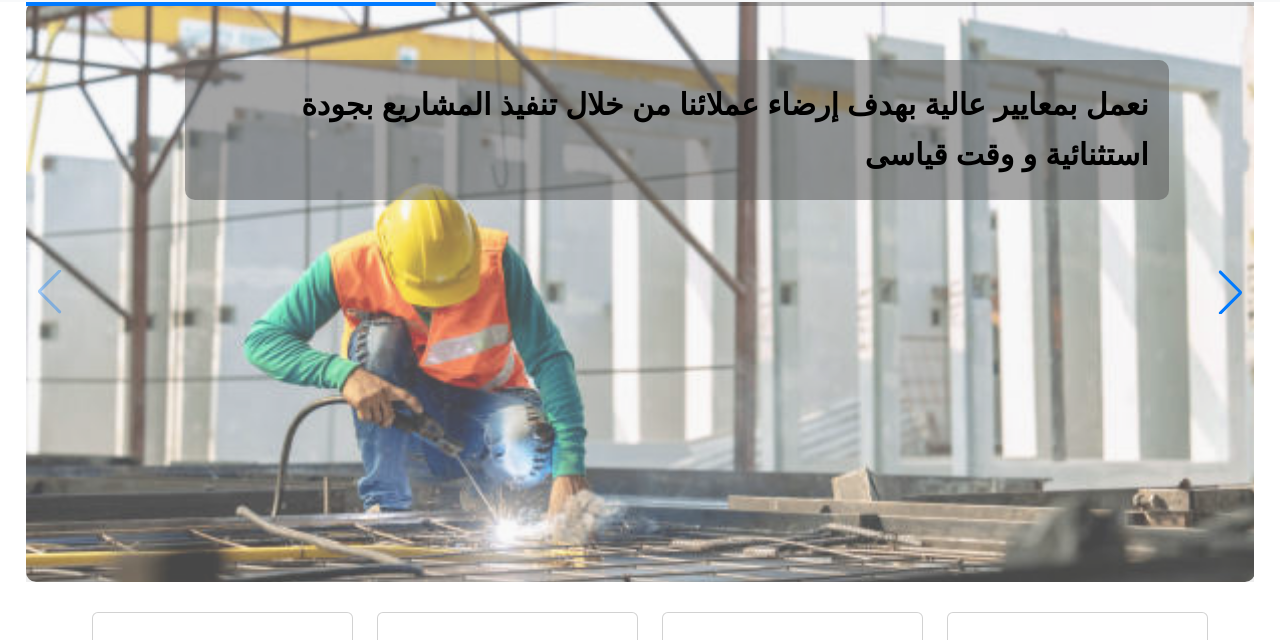
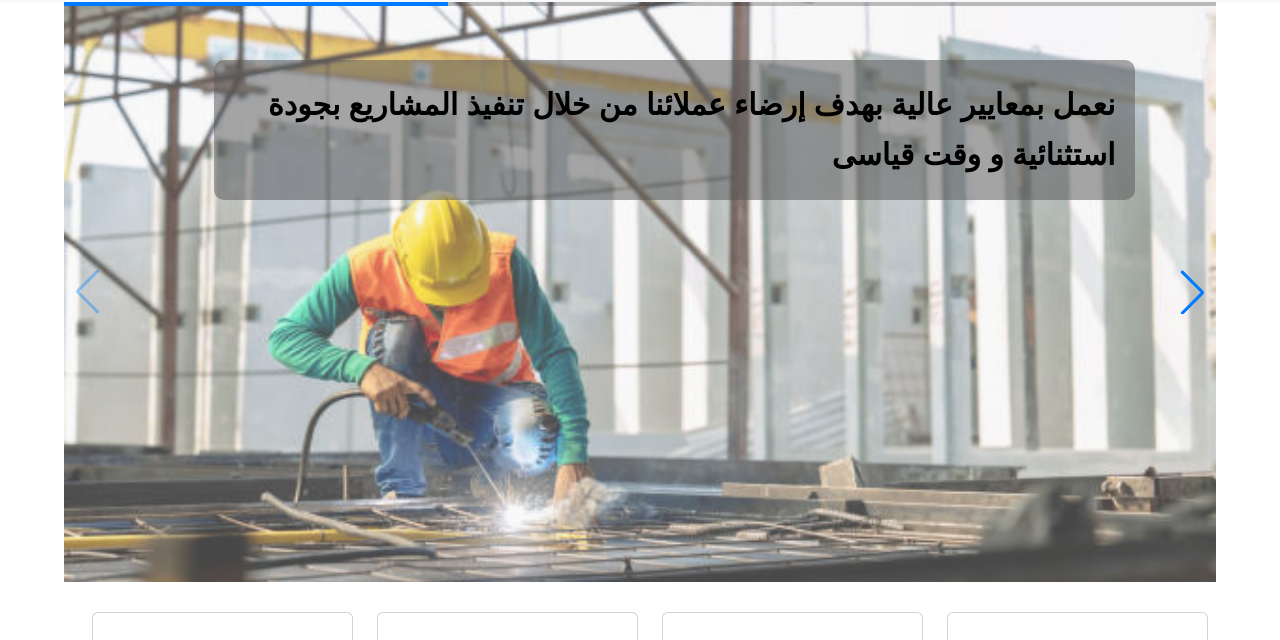
Before and after one commit to mosala123/MH, a plain HTML site: page index.html in a window 1280 px wide. Shown: the part 98-738 px from the top of the page. Drawn offline with nearby package versions, Linux system fonts and the light colour scheme.

Commit message:
Update master.css

```diff
--- a/master.css
+++ b/master.css
@@ -1,11 +1,6 @@
-
-
-
-
-
 /* strat swiper home  */
 .mySwiper {
-  width: 96%;
+  width: 90%;
   height: 580px;
   background: #eee;
   font-family: Helvetica Neue, Helvetica, Arial, sans-serif;
@@ -14,15 +9,15 @@
   margin: 100px auto 0  auto;
   padding: 0;
   position: relative; /* تأكد من وضع هذا السطر */
+  z-index: 1;
 }
-
 .mySwiper img {
   width: 100%;
   height: 100%;
   object-fit: cover;
   opacity: 0.7;
+  border-radius: 0;
 }
-
 .mySwiper h1 {
   position: absolute;
   top: 10%;
@@ -41,34 +36,11 @@
   border-radius: 10px ;
   color: #000000;
   line-height: 50px;
-
 }
-
 /* end  swiper home  */
 
 
-
-
-
-
-
-
-
-
-
-
-
-
-
-
-
-
-
-
-
-
 /* start home  */
-
 .container .card{
   display: flex;
   align-items: center;
@@ -95,25 +67,10 @@
   margin:  10px ;
   border-radius: 9px ;
 }
-
 /* end  home  */
 /* ----------------------------------- */
 
-
-
-
-
-
-
-
-
-
-
-
-
 /* start first sections */
-
-
 .jumbotron{
   direction: rtl;
   text-align: start;
@@ -143,28 +100,14 @@
 .container a:hover{
   background-color: #2525e4;
 }
-
 /* end  first sections */
 /* --------------------- */
-
-
-
-
-
-
-
-
-
-
-
 
 
 /* strat  two sections   */
 .twosections .card {
   border: none;
-
 }
-
 .twosections .card img{
   border-radius:   9px   ;
 }
@@ -172,8 +115,6 @@
   font-size: 20px ;
   transition: 0.3s  ease;
  }
-
-
 #pargraph{
   font-size: 25px ;
   transition: 0.3s ease;
@@ -181,33 +122,19 @@
 #pargraph:hover{
   color: #2525e4;
   cursor: pointer ;
-
 }
-
- .card-img-top:hover {
+.card-img-top:hover {
   opacity: 1;
 }
  .Service .card:hover {
   border: 1px solid #ddd;
   opacity: 1;
 }
-
 /* end   two sections   */
 /* --------------------------- */
 
 
-
-
-
-
-
-
-
-
-
-
 /* strat four sections  */
-
 .foursections{
  background-color: rgba(0, 0, 0, 0.514);
   margin: 0 auto;
@@ -223,7 +150,6 @@
   padding: 10px;
   overflow: hidden;
   margin: 30px auto 100px ;
-
 }
 .foursections .swiper-container {
    width: 500px;
@@ -234,87 +160,32 @@
   height: 300px ;
   margin: 20px  auto;
 }
-
 .swiper-slide{
   margin: 0 10px ;
 }
-
-
-
-
-/* end four sections  */
 .foursections .swiper-button-prev,
 .foursections .swiper-button-next,
 .foursections .swiper-pagination{
-
   display: none;
 }
-
-
-
-
-
-
-
-
-
-
-
+/* end four sections  */
 
 
 /* strat fivesections */
-
 .fivesections{
   margin: 0;
   color: white;
 }
-
-
-
 /* end fivesections */
 
 
-
-
-
-
-
-
-
-
-
-
-
 /* start   sex sections  */
-
-
-
-
-
-
-
-
-
-
-
 /* end  sex sections  */
-
-
-
-
-
-
-
-
-
-
-
 
 
 /* start seven sections  */
 #count{
   padding: 30px 0 ;
-
 }
 #count h1{
   font-size:50px ;
@@ -324,19 +195,10 @@
   font-size: 20px ;
   font-weight: 700;
 }
-
-
-
 /* end seven sections  */
 
 
-
-
-
 /*  strat eight sections */
-
-
-
 .eight p{
   display: flex;
   align-items: center;
@@ -346,7 +208,6 @@
    margin: 30px;
    cursor: pointer;
 }
-
 .eight p:hover{
   letter-spacing: 1px ;
   background-color: #2525e4;
@@ -357,18 +218,11 @@
 /*  end eightsections */
 
 
-
-
 /* start nine sextions  */
-
 .nine .swiper-slide   {
   margin: 10px ;
   padding-bottom: 20px ;
 }
-
-
-
-
 .nine .end{
   direction: rtl;
   padding: 0 10px ;
@@ -403,20 +257,11 @@
   ;
   cursor: pointer;
   color:  blue;
- }
-
-
-
-
+}
 /* end  nine sextions  */
 
 
-
-
-
 /* start ten sections  */
-
-
 footer i
 ,footer a{
   transition: 0.5s ease ;
@@ -425,17 +270,9 @@ footer i:hover{
   transform: scale(1.4);
   background-color: transparent;
 }
-
 footer a:hover{
   transform: scale(1.4);
  padding: 5px ;
 border-radius: 10px ;
 }
-
-
-
-
-
-
-
 /* end  ten sections  */
```
